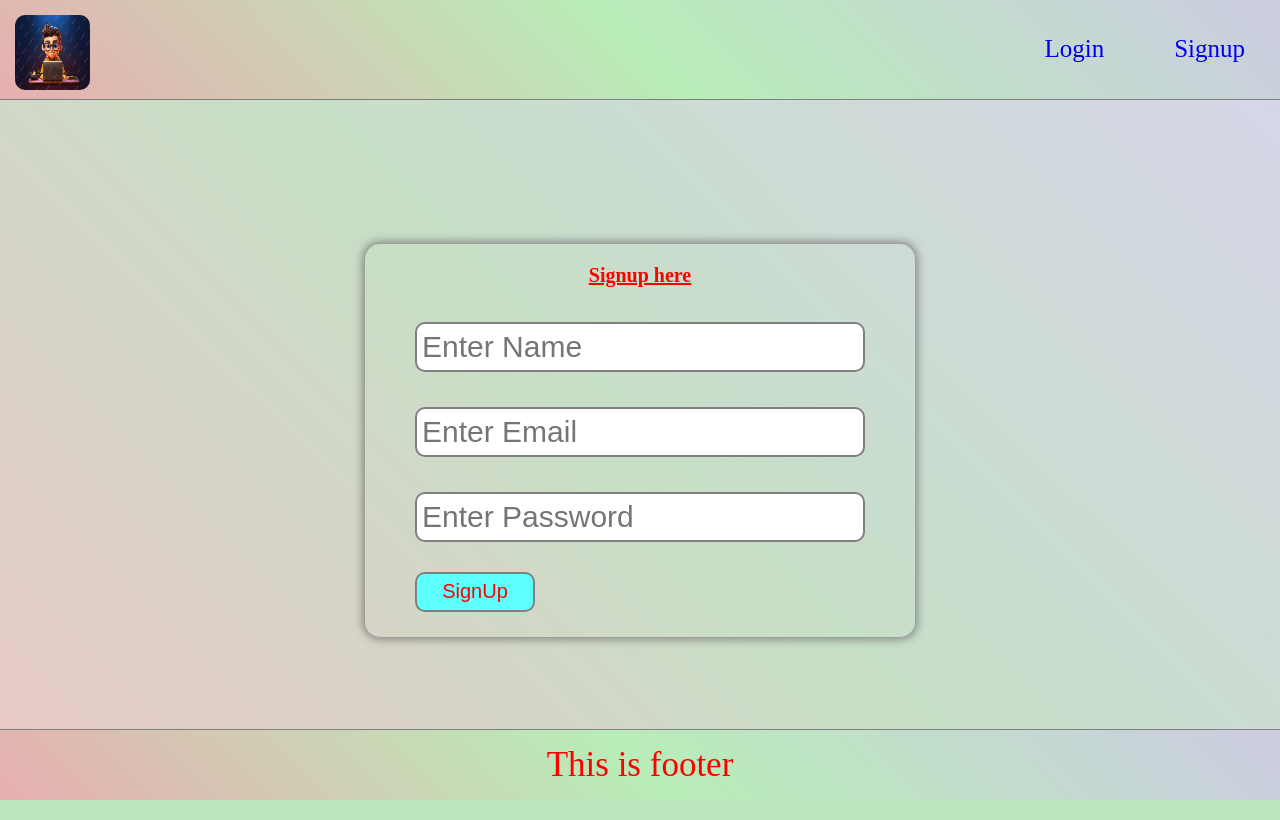
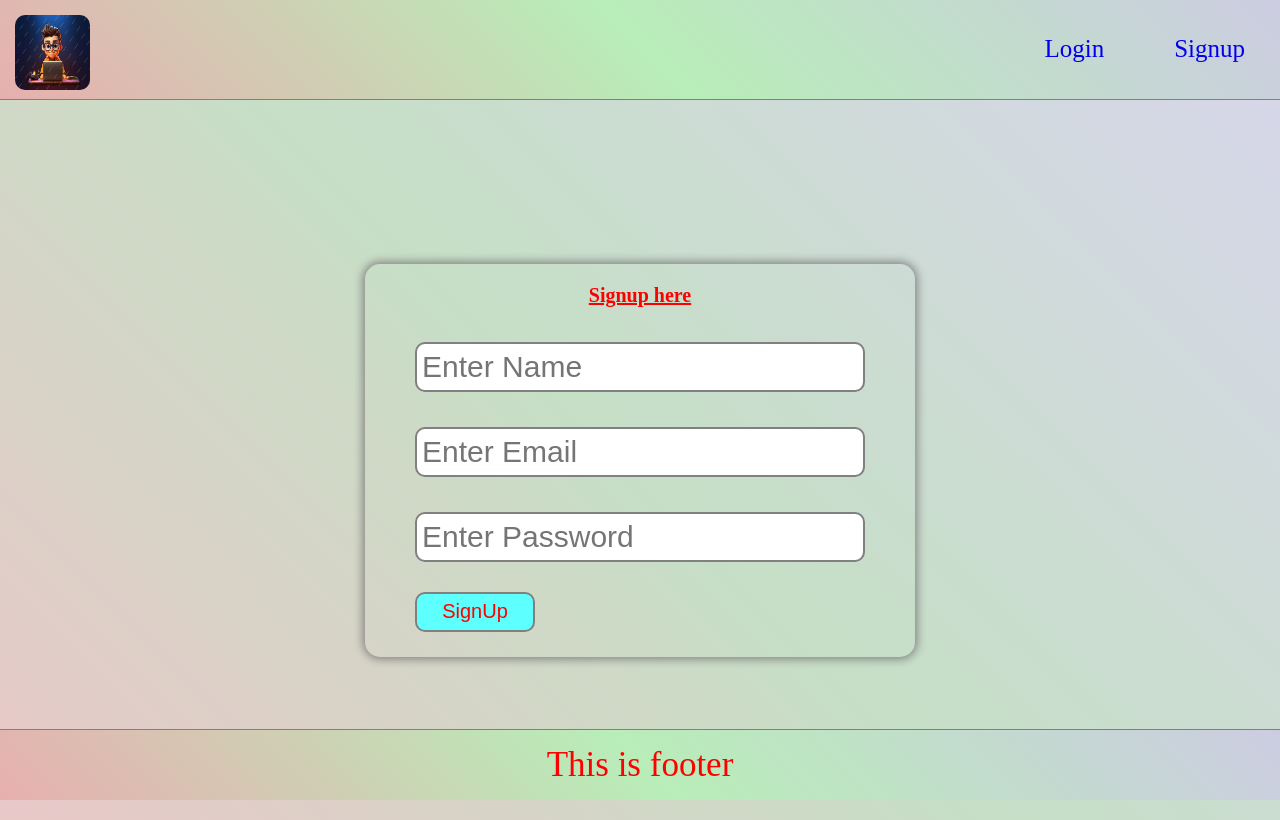
Before and after one commit to Amarjit-Gupta/frontend-mern, a React (Vite) app in the folder frontend/: page /signup in a window 1280 px wide. Built offline with nearby package versions, Linux system fonts and the light colour scheme.

Commit message:
Update index.css

```diff
--- a/frontend/src/index.css
+++ b/frontend/src/index.css
@@ -71,7 +71,7 @@ html{font-size: 10px;}
 }
 
 .main-signup {
-    height: 85vh;
+    height: 90vh;
     width: 100%;
     background-image: linear-gradient(45deg,rgb(233, 200, 200),rgb(198, 223, 198),rgb(214, 214, 232));
     display: flex;
```
